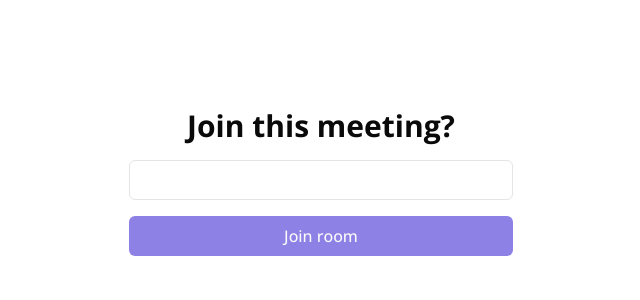
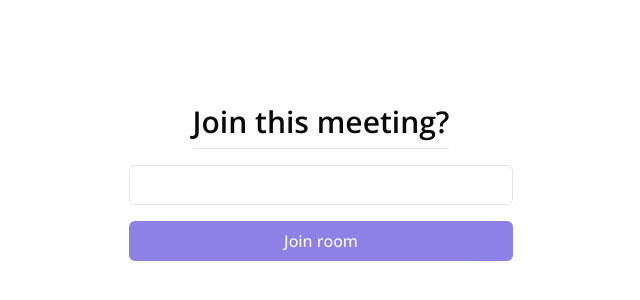
Before and after one commit to audgeviolin07/sentimentsolved, a Next.js app: page /join in a window 1280 px wide. Shown: the part 218-518 px from the top of the page, without its empty margins (319-959 px from the left). Built offline with nearby package versions, Linux system fonts and the light colour scheme.

Commit message:
Added tpyoghrpahy

```diff
--- a/src/app/join/page.jsx
+++ b/src/app/join/page.jsx
@@ -1,3 +1,4 @@
+import { TypographyH2 } from "@/components/typography";
 import { Button } from "@/components/ui/button";
 import { Input } from "@/components/ui/input";
 
@@ -5,9 +6,9 @@ export default function JoinPage() {
     return (
         <section className={'h-screen flex items-center justify-center'}>
             <div className={'w-full flex items-center justify-center flex-col max-w-sm gap-4'}>
-                <h1 className={'text-3xl font-bold'}>
+                <TypographyH2>
                     Join this meeting?
-                </h1>
+                </TypographyH2>
                 <Input label={'Test'}/>
                 <Button className={'w-full text-md'}>
                     Join room
--- /dev/null
+++ b/src/components/typography/index.jsx
@@ -0,0 +1,40 @@
+export function TypographyH1({ children }) {
+    return (
+      <h1 className="scroll-m-20 text-4xl font-extrabold tracking-tight lg:text-5xl">
+        { children }
+      </h1>
+    )
+}
+
+export function TypographyH2({ children }) {
+    return (
+      <h2 className="scroll-m-20 border-b pb-2 text-3xl font-semibold trac transition-colors first:mt-0">
+        { children }
+      </h2>
+    )
+  }
+
+
+  export function TypographyH3({ children }) {
+    return (
+      <h3 className="scroll-m-20 text-2xl font-semibold tracking-tight">
+        { children }
+      </h3>
+    )
+  }
+
+  export function TypographyH4({ children }) {
+    return (
+      <h4 className="scroll-m-20 text-xl font-semibold tracking-tight">
+        { children }
+      </h4>
+    )
+  }
+
+  export function TypographyP({ children }) {
+    return (
+      <p className="leading-7 [&:not(:first-child)]:mt-6">
+        { children }
+      </p>
+    )
+  }
```
